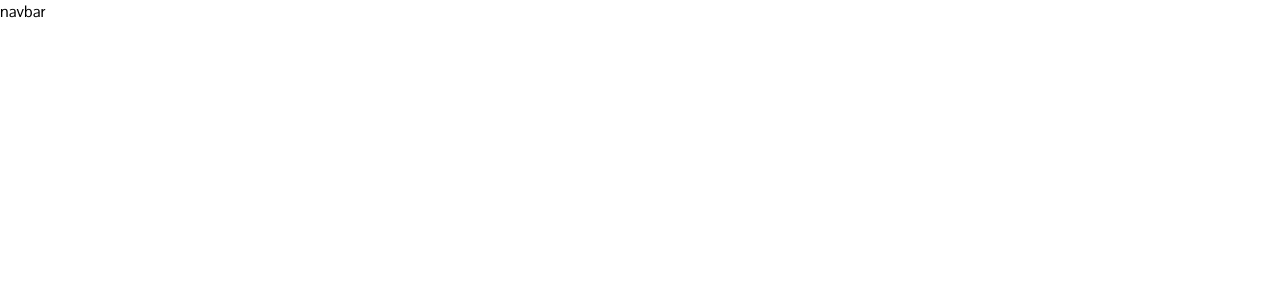
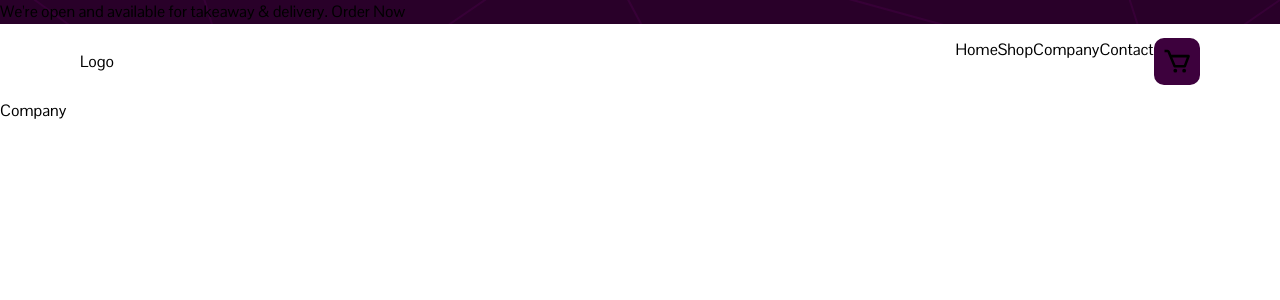
Before and after one commit to gjayz099/node-api-react, a React (Vite) app in the folder frontend/: page /company in a window 1280 px wide. Before the commit this address had no page. Shown: the top 300 px of the page. Built offline with nearby package versions, Linux system fonts and the light colour scheme.

Commit message:
Gjayz Add

```diff
--- a/frontend/package.json
+++ b/frontend/package.json
@@ -12,6 +12,7 @@
   "dependencies": {
     "react": "^18.2.0",
     "react-dom": "^18.2.0",
+    "react-icons": "^4.11.0",
     "react-router-dom": "^6.16.0"
   },
   "devDependencies": {
--- a/frontend/src/App.jsx
+++ b/frontend/src/App.jsx
@@ -2,11 +2,11 @@ import React from "react"
 import {BrowserRouter as Router, Route, Routes } from 'react-router-dom'
 import Navbar from './assets/components/navbar/Navbar'
 import Home from './assets/components/Home'
-
+import Shop from "./assets/components/Shop"
+import Company from "./assets/components/Company"
+import Contact from "./assets/components/Contact"
 
 function App() {
-
-
 
   return (
     <>
@@ -14,6 +14,9 @@ function App() {
       <Navbar />
       <Routes>
         <Route path='/' element={<Home/>} />
+        <Route path='/shop' element={<Shop/>} />
+        <Route path='/company' element={<Company/>} />
+        <Route path='/contact' element={<Contact/>} />
       </Routes>
     </Router>
     </>
--- /dev/null
+++ b/frontend/src/assets/components/Company.jsx
@@ -0,0 +1,7 @@
+import React from 'react'
+
+export default function Company() {
+  return (
+    <div>Company</div>
+  )
+}
--- /dev/null
+++ b/frontend/src/assets/components/Contact.jsx
@@ -0,0 +1,7 @@
+import React from 'react'
+
+export default function Contact() {
+  return (
+    <div>Contact</div>
+  )
+}
--- a/frontend/src/assets/components/Home.jsx
+++ b/frontend/src/assets/components/Home.jsx
@@ -1,5 +1,5 @@
 import React from 'react'
-export default function home() {
+export default function Home() {
   return (
     <>
     <h1>home</h1>
--- /dev/null
+++ b/frontend/src/assets/components/Shop.jsx
@@ -0,0 +1,7 @@
+import React from 'react'
+
+export default function Shop() {
+  return (
+    <div>Shop</div>
+  )
+}
--- a/frontend/src/assets/components/navbar/Navbar.jsx
+++ b/frontend/src/assets/components/navbar/Navbar.jsx
@@ -1,7 +1,45 @@
 import React from 'react'
+import { Link } from 'react-router-dom'
+import { BiCart, BiMenu } from 'react-icons/bi'
 
-export default function navbar() {
+export default function Navbar() {
   return (
-    <div>navbar</div>
+    <>
+      {/* top navbar */}
+      <div className='top-nav bg-blue-400'>
+        <h1 className='text-center py-2 text-white'>We're open and available for takeaway & delivery. Order Now</h1>
+      </div>
+
+      {/* top navbar */}
+      <nav className='botton_nav items-center'>
+        <div className='right-nav'>
+          <a href="" className='logo'>Lo<span>go</span></a>
+        </div>
+        <div className='left-nav items-center '>
+        <ul>
+          <li>
+            <Link className='uppercase mx-5' to='./'>Home</Link>
+          </li>
+          <li>
+            <Link className='uppercase mx-5' to='./shop'>Shop</Link>
+          </li>
+          <li>
+            <Link className='uppercase mx-5' to='./company'>Company</Link>
+          </li>
+          <li>
+            <Link className='uppercase mx-5' to='./contact'>Contact</Link>
+          </li>
+        </ul>
+          <div className='cart-icon'>
+            <BiCart className=' text-white cursor-pointer'/>
+          </div>
+          <div className='icon-bar'>
+            <BiMenu />
+            {/* {?<BiMenu /> : <BiMenuAltRight/>} */}
+          </div>
+        </div>
+      </nav>
+    </>
+
   )
 }
--- a/frontend/src/assets/css/app.css
+++ b/frontend/src/assets/css/app.css
@@ -1,6 +1,12 @@
 /* googgle font */
 @import url('https://fonts.googleapis.com/css2?family=Pontano+Sans:wght@400;500;600;700&display=swap');
 
+/* root */
+:root{
+    --blackcolor: #ffffff;
+    --whitecolor: #000000;
+    --primarycolor: #3d013d;
+}
 *{
     margin: 0;
     padding: 0;
@@ -19,3 +25,29 @@ img{
     width: 100%;
     height: 100%;
 }
+/* Navbar */
+.top-nav{
+    background: radial-gradient(rgb(0,0,0,.2),rgb(0,0,0,.2)),url('../img/top_b.png');
+}
+nav{
+    display: flex;
+    justify-content: space-between;
+    margin: 0.9rem 5rem;
+    align-items: center;
+}
+.left-nav{
+    display: flex;
+}
+ul li{
+    display: inline-block;
+    font-size: 1rem;
+}
+.cart-icon{
+    padding: .5rem;
+    background-color: var(--primarycolor);
+    font-size: 1.9rem;
+    border-radius: 10px;
+}
+.icon-bar{
+    display: none;
+}
```
Also changed, not shown: frontend/src/assets/img/top_b.png (added), 1 other file (tests, documents, lock files or other folders).
